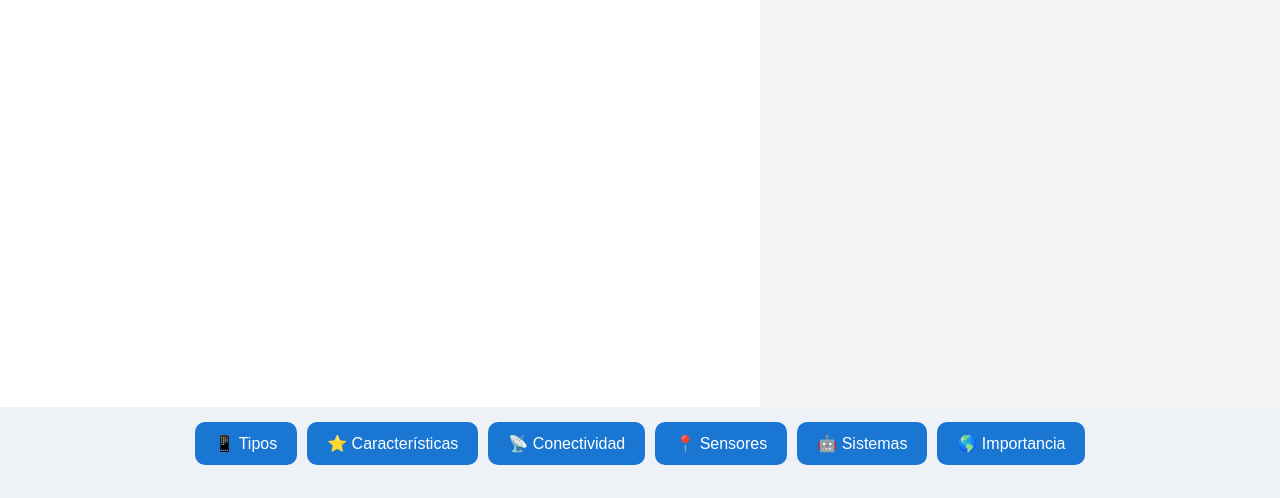
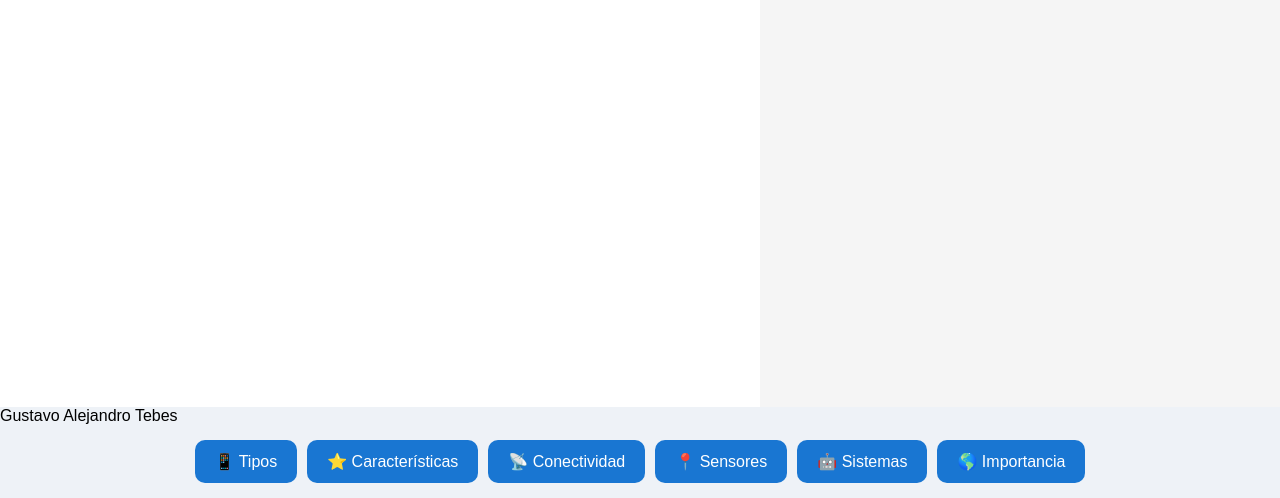
Before and after one commit to GUSTAVOTEBES/DispositivosMoviles, a plain HTML site: page index.html in a window 1280 px wide. Shown: the part 391-889 px from the top of the page. Drawn offline with Linux system fonts and the light colour scheme.

Commit message:
Update index.html

```diff
--- a/index.html
+++ b/index.html
@@ -53,6 +53,8 @@ Seleccione una sección...
 
 </div>
 
+Gustavo Alejandro Tebes
+
 <div class="menu">
 
 <button onclick="tipos()">
```
